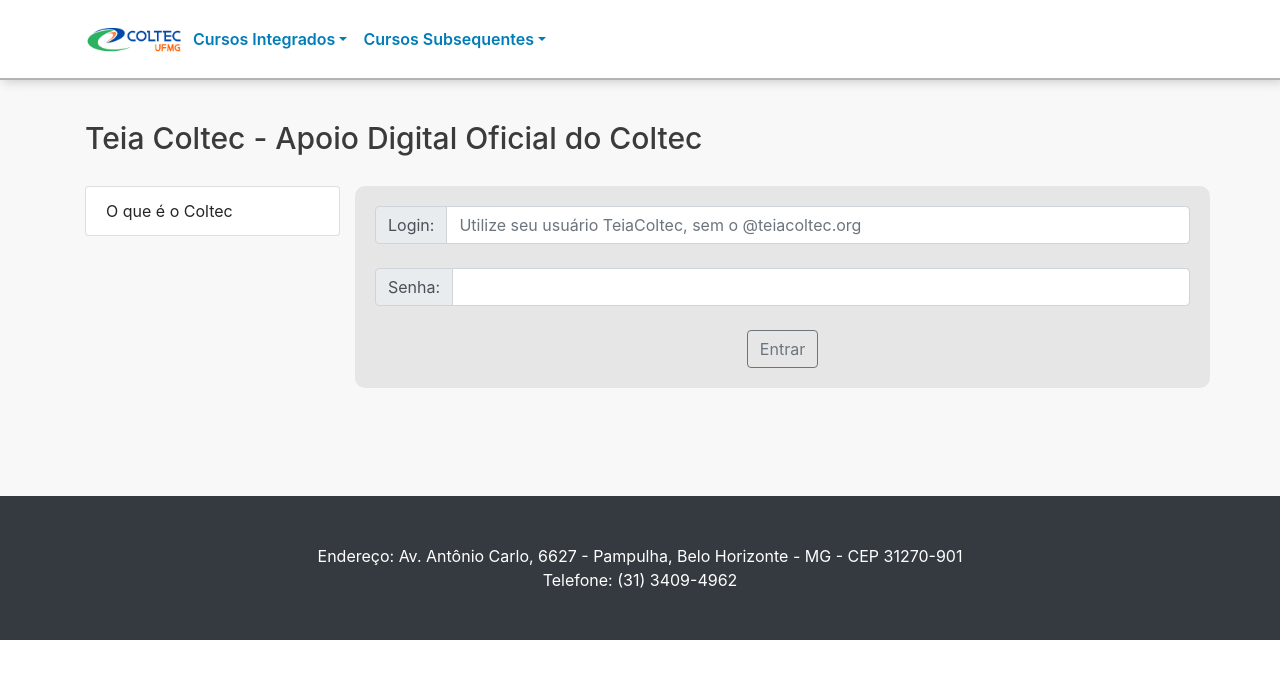
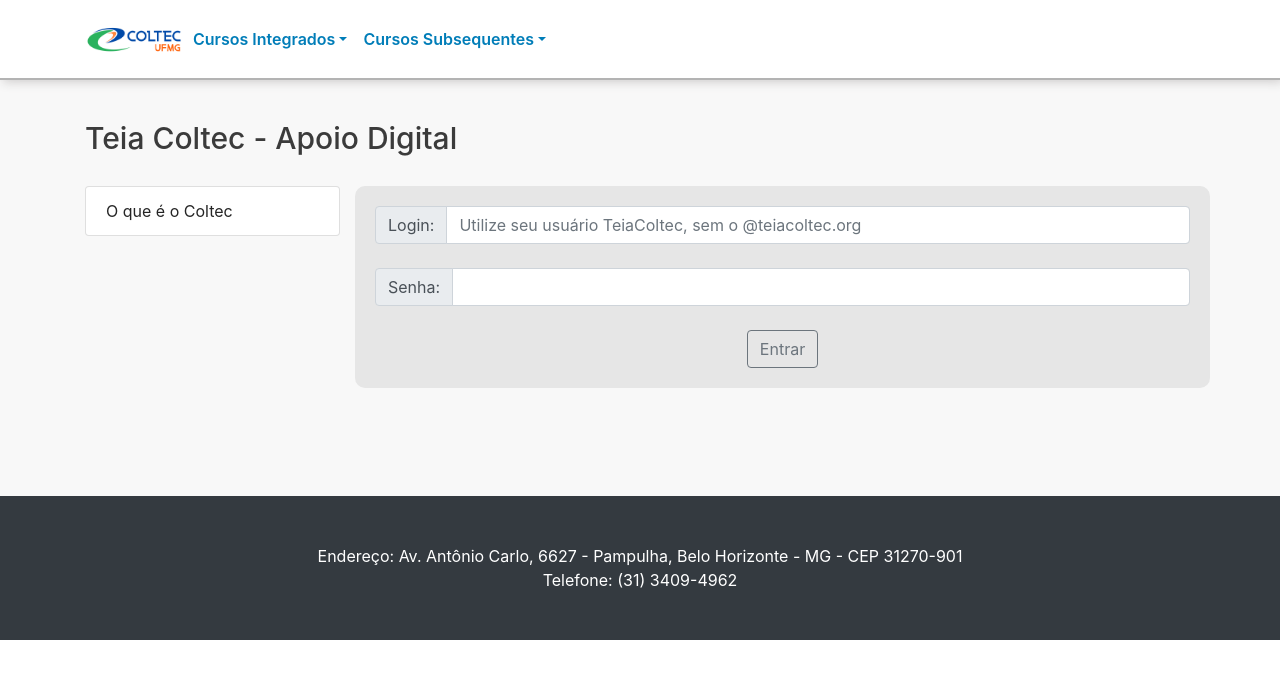
Before and after one commit to teiacoltec/teiacoltec.github.io, a plain HTML site: page index.html in a window 1280 px wide. Drawn offline with Linux system fonts and the light colour scheme.

Commit message:
Teste de login com Google

```diff
--- a/index.html
+++ b/index.html
@@ -22,7 +22,7 @@
     <!-- Specify your app's client ID -->
     <meta name="google-signin-scope" content="guinasc@teiacoltec.org">
 
-    <meta name="google-signin-client_id" content="1098132908122-f0o6v8f9pgppl0920gsago7o4kiv570q.apps.googleusercontent.com">
+    <meta name="google-signin-client_id" content="1098132908122-pg41v2k5ffhjjnal2futnvbb4lmaeec8.apps.googleusercontent.com">
 
     <!-- Load the Google Platform Library -->
     <script src="https://apis.google.com/js/platform.js" async defer></script>
@@ -97,7 +97,7 @@
 
             <div class="row">
             	<div class="col-lg-12">
-                    <h1 class="titulo">Teia Coltec - Apoio Digital Oficial do Coltec</h1>
+                    <h1 class="titulo">Teia Coltec - Apoio Digital</h1>
                 </div>
 
                 <div class="col-lg-3">
```
